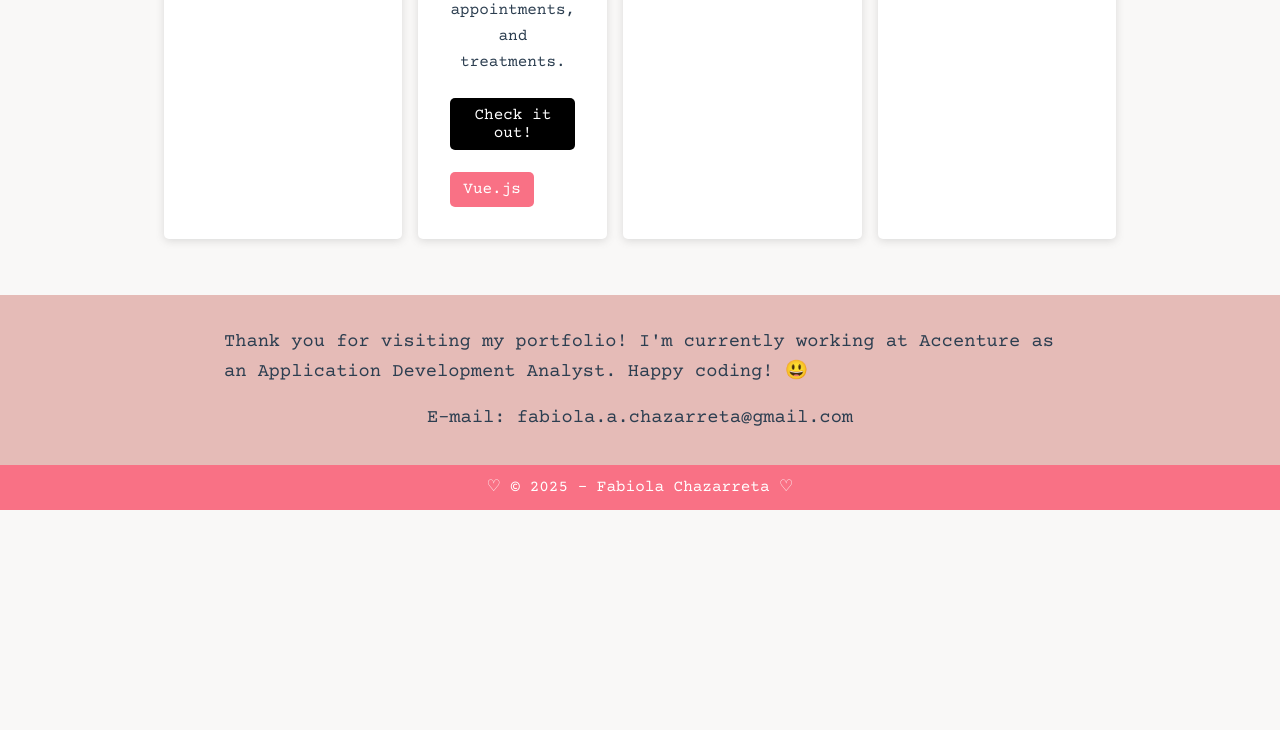
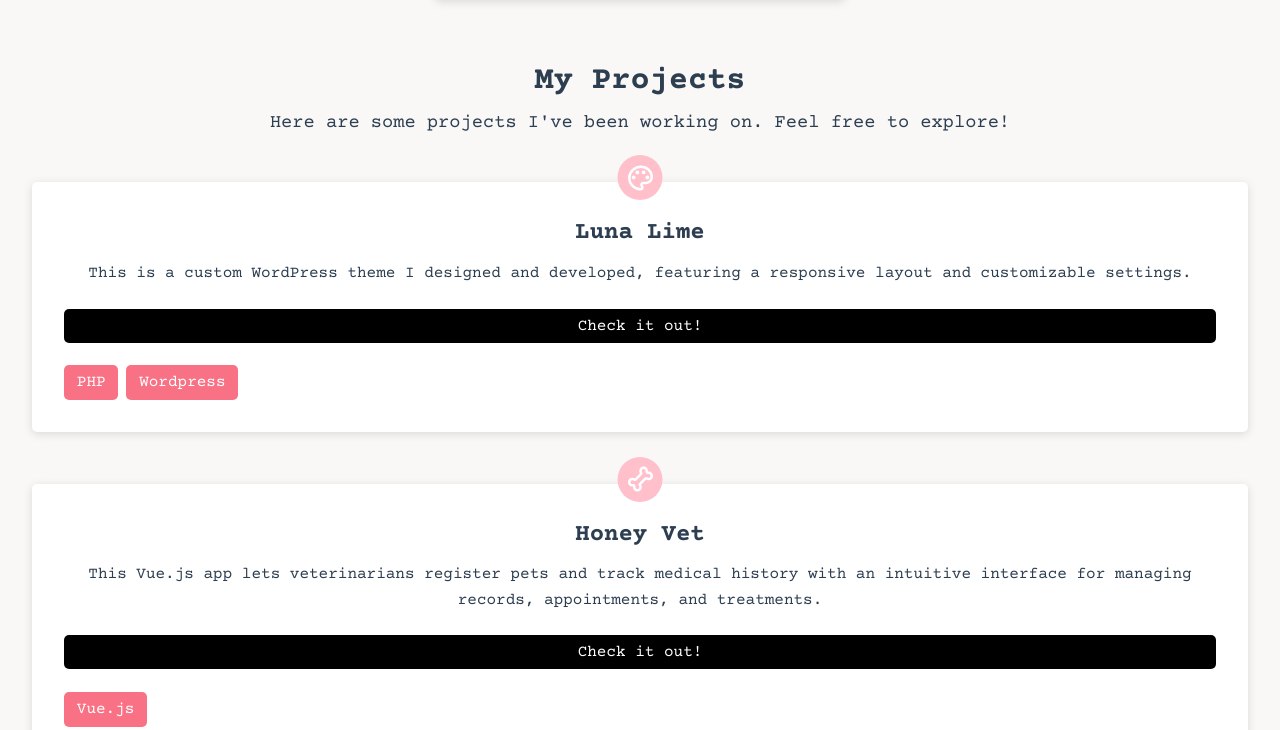
Before and after one commit to fabichazaa/fabs-portfolio, a plain HTML site: page index.html in a window 1280 px wide. Shown: the part 3019-3749 px from the top of the page. Before the commit the page ends 3529 px from the top, so only its background shows below. Drawn offline with nearby package versions, Linux system fonts and the light colour scheme; files whose address does not match are found by name.

```diff
--- a/assets/css/styles.css
+++ b/assets/css/styles.css
@@ -76,13 +76,14 @@ ul, li {
   flex-direction: column;
   align-items: center;
   row-gap: 2.8rem;
-  margin: 3.5rem 12rem;
+  margin: 3.5rem 2rem;
   border-radius: 5px;
 }
 
 .fab-card-container {
   display: flex;
-  flex-direction: row;
+  flex-direction: column;
+  row-gap: 3.2rem;
   column-gap: 2rem;
 }
 
@@ -171,6 +172,7 @@ ul, li {
     display: flex;
     flex-direction: column;
     row-gap: 1rem;
+    text-align: justify;
 }
 
 .fab-introduction-main-languages {
@@ -269,7 +271,7 @@ ul, li {
     flex-direction: column;
     align-items: center;
     row-gap: 1rem;
-    padding: 2rem 14rem;
+    padding: 2rem 2rem;
 }
 
 /* CONTACT */
@@ -278,7 +280,7 @@ ul, li {
 .fab-footer {
     padding: 0.6rem;
     text-align: center;
-    background-color: var(--fuchsia-pink);
+    background-color: var(--dark-pink);
     color: white;
 }
 /*FOOTER END*/
--- a/index.html
+++ b/index.html
@@ -174,7 +174,7 @@
             <h1 class="bold">My Projects</h1>
             <h3>Here are some projects I've been working on. Feel free to explore!</h3>
         </div>
-        <div class="fab-projects-cards">
+        <div class="fab-card-container">
             <div class="fab-card fab-card-project">
                 <div class="fab-journey-card-icon">
                     <svg xmlns="http://www.w3.org/2000/svg" height="24px" viewBox="0 -960 960 960" width="24px" fill="#FFFFFF"><path d="M480-80q-82 0-155-31.5t-127.5-86Q143-252 111.5-325T80-480q0-83 32.5-156t88-127Q256-817 330-848.5T488-880q80 0 151 27.5t124.5 76q53.5 48.5 85 115T880-518q0 115-70 176.5T640-280h-74q-9 0-12.5 5t-3.5 11q0 12 15 34.5t15 51.5q0 50-27.5 74T480-80Zm0-400Zm-220 40q26 0 43-17t17-43q0-26-17-43t-43-17q-26 0-43 17t-17 43q0 26 17 43t43 17Zm120-160q26 0 43-17t17-43q0-26-17-43t-43-17q-26 0-43 17t-17 43q0 26 17 43t43 17Zm200 0q26 0 43-17t17-43q0-26-17-43t-43-17q-26 0-43 17t-17 43q0 26 17 43t43 17Zm120 160q26 0 43-17t17-43q0-26-17-43t-43-17q-26 0-43 17t-17 43q0 26 17 43t43 17ZM480-160q9 0 14.5-5t5.5-13q0-14-15-33t-15-57q0-42 29-67t71-25h70q66 0 113-38.5T800-518q0-121-92.5-201.5T488-800q-136 0-232 93t-96 227q0 133 93.5 226.5T480-160Z"/></svg>            </div>
@@ -243,9 +243,10 @@
         </div>
     </div>
     <div class="fab-contact" id="the-contact">
-        <h3>
+        <div class="fab-card">
             Thank you for visiting my portfolio! I'm currently working at Accenture as an Application Development Analyst. Happy coding! 😃
-        <h3>
+         </div>
+        <div>
         <p>
             E-mail: fabiola.a.chazarreta@gmail.com
         </p>
```
